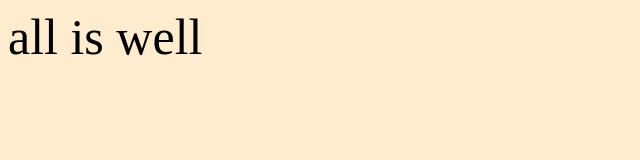
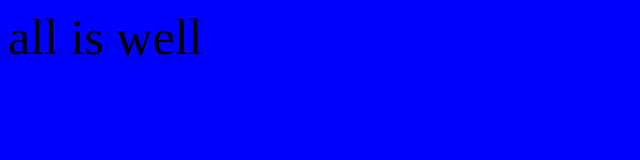
Before and after one commit to WebDev-r/res, a plain HTML site: page index.html in a window 1280 px wide. Shown: the whole page, without its empty margins (0-640 px from the left). Drawn offline with Linux system fonts and the light colour scheme.

Commit message:
Update style.css

```diff
--- a/style.css
+++ b/style.css
@@ -1,4 +1,4 @@
 body{
-    background-color: blanchedalmond;
+    background-color: blue;
     font-size: 50px;;
 }
```
